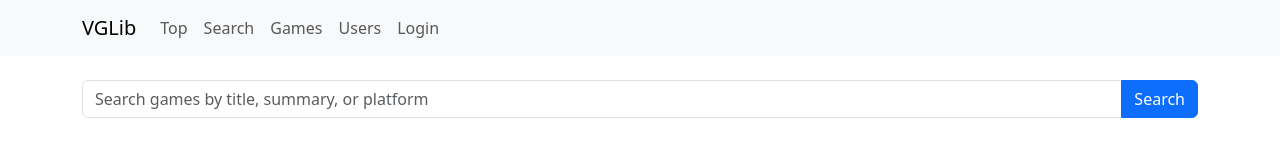
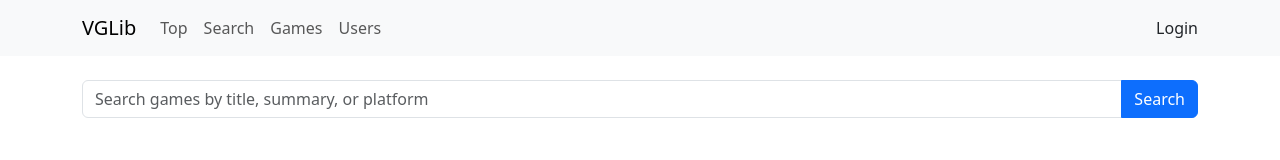
Before and after one commit to yashburshe/VGLib, a React (Vite) app in the folder frontend/: page / in a window 1280 px wide. Shown: the top 160 px of the page. Built offline with nearby package versions, Linux system fonts and the light colour scheme; no server answers.

Commit message:
moved nav bar to the right at all times

```diff
--- a/frontend/src/components/Nav.jsx
+++ b/frontend/src/components/Nav.jsx
@@ -19,10 +19,16 @@ export default function NavBar() {
     fetchUser();
   }, []);
 
+  const onLogout = () => {
+    navigate("/login");
+  };
+
   //Handle User Nav Bar Item on right hand side (only if user is logged in)
   function userItem() {
-    if (!user || location.pathname === "/login") return <></>;
+    if (!user || location.pathname === "/login")
+      return <Nav.Link href="/login">Login</Nav.Link>;
 
+    //If user has profile picture use it, otherwise use default icon
     const userImage =
       user.profile_picture_url && user.profile_picture_url.trim() !== "" ? (
         <Image
@@ -38,10 +44,6 @@ export default function NavBar() {
           className="icon"
         />
       );
-
-    const onLogout = () => {
-      navigate("/login");
-    };
 
     return (
       <>
@@ -81,7 +83,6 @@ export default function NavBar() {
             <Nav.Link href="/search">Search</Nav.Link>
             <Nav.Link href="/games">Games</Nav.Link>
             <Nav.Link href="/users">Users</Nav.Link>
-            {!user ? <Nav.Link href="/login">Login</Nav.Link> : null}
           </Nav>
           {userItem()}
         </Navbar.Collapse>
```
